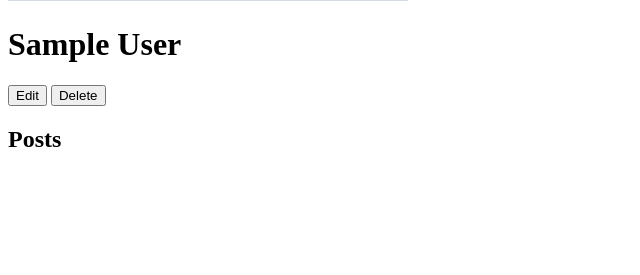
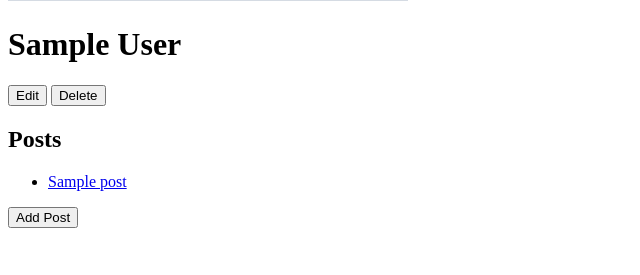
Before and after one commit to terrysli/flask-blogly, a Flask app: page /users/1 in a window 1280 px wide. Shown: the part 307-582 px from the top of the page, without its empty margins (0-640 px from the left). Run offline with Flask 3, Linux system fonts and the light colour scheme; tables that the repository leaves empty hold one stand-in row (values such as "Sample post"); grey boxes marked "Sample" are stand-in pictures.

Commit message:
added more routes

```diff
--- a/Templates/user_detail.html
+++ b/Templates/user_detail.html
@@ -8,36 +8,45 @@
 
 <div class="row">
   <div class="column">
-    <img src="{{ image_url }}">
+    <img src="{{ user.image_url }}">
   </div>
 
   <div class="column">
-    <h1>{{ first_name }} {{ last_name }}</h1>
+    <h1>{{ user.first_name }} {{ user.last_name }}</h1>
 
     <form>
       <button
-        formaction="/users/{{ user_id }}/edit"
+        formaction="/users/{{ user.id }}/edit"
         formmethod="GET"
         type="submit">
         Edit
       </button>
 
       <button
-        formaction="/users/{{ user_id }}/delete"
+        formaction="/users/{{ user.id }}/delete"
         formmethod="POST"
         type="submit">
         Delete
       </button>
+
     </form>
 
     <h2>Posts</h2>
 
     <ul class="post-list">
       {% for post in posts %}
-        <li><a href="#">{{ post.title }}</a></li>
+      <li><a href="/posts/{{ post.id }}">{{ post.title }}</a></li>
       {% endfor %}
     </ul>
 
+<form>
+    <button
+    formaction="/users/{{ user.id }}/posts/new"
+    formmethod="GET"
+    type="submit">
+    Add Post
+  </button>
+</form>
   </div>
 </div>
 
--- a/app.py
+++ b/app.py
@@ -4,7 +4,7 @@ import os
 
 from flask import Flask, redirect, render_template, request
 from flask_debugtoolbar import DebugToolbarExtension
-from models import db, connect_db, User
+from models import db, connect_db, User, Post
 
 
 app = Flask(__name__)
@@ -66,16 +66,10 @@ def show_user_detail(user_id):
     user = db.session.query(User).get_or_404(user_id)
     print("TEST user", user)
 
-    first_name = user.first_name
-    last_name = user.last_name
-    image_url = user.image_url
-
     return render_template(
         "user_detail.html",
-        first_name=first_name,
-        last_name=last_name,
-        image_url=image_url,
-        user_id=user_id)
+        user=user,
+        posts=user.posts)
 
 
 @app.get("/users/<int:user_id>/edit")
@@ -86,7 +80,8 @@ def show_edit_user(user_id):
 
     return render_template(
         "edit_user.html",
-        user=user
+        user=user,
+        posts=user.posts
     )
 
 
@@ -112,3 +107,51 @@ def delete_user(user_id):
     db.session.commit()
 
     return redirect('/users')
+
+
+"""BLOG POST ROUTES"""
+
+
+@app.get("/users/<int:user_id>/posts/new")
+def show_add_post_form(user_id):
+    """Show form to add new post"""
+
+    user = db.session.query(User).get(user_id)
+
+    return render_template('new_post.html', user=user)
+
+
+@app.post("/users/<int:user_id>/posts/new")
+def handle_add_form(user_id):
+    """Add post to database and redirect to user detail"""
+
+    title = request.form["title-input"]
+    content = request.form["content-input"]
+
+    new_post = Post(
+        title=title,
+        content=content,
+        user_id=user_id,
+        created_at=None)
+
+
+    db.session.add(new_post)
+    db.session.commit()
+
+    return redirect(f'/users/{user_id}')
+
+
+@app.get('/posts/<int:post_id>')
+def show_post(post_id):
+
+    post = db.session.query(Post).get(post_id)
+
+    return render_template('post_detail.html', post=post)
+
+
+@app.get('/posts/<int:post_id>/edit')
+def show_post_edit_form(post_id):
+
+    post = db.session.query(Post).get(post_id)
+
+    return render_template('edit_post.html', post=post)
--- a/models.py
+++ b/models.py
@@ -40,6 +40,8 @@ class User(db.Model):
         default = DEFAULT_IMAGE_URL
     )
 
+    posts = db.relationship("Post", backref="author")
+
     @classmethod
     def get_all_users(cls):
         """Returns a list of all User instances"""
@@ -49,6 +51,7 @@ class User(db.Model):
 
 class Post(db.Model):
     """Class to contain blog post info"""
+    """Backref to User is 'author'"""
 
     __tablename__ = "posts"
 
@@ -70,7 +73,8 @@ class Post(db.Model):
 
     created_at = db.Column(
         db.DateTime,
-        nullable = False
+        nullable = False,
+        default = db.func.now()
     )
 
     user_id = db.Column(
```
